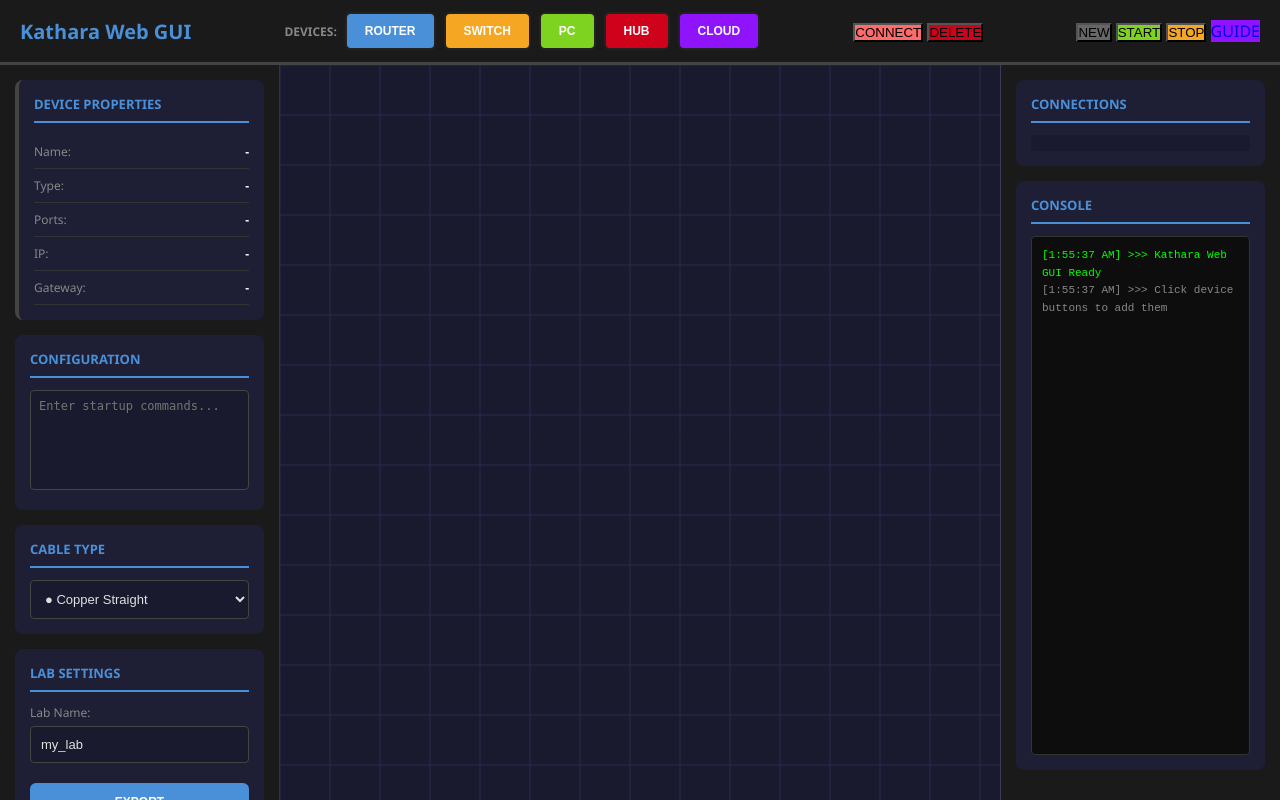
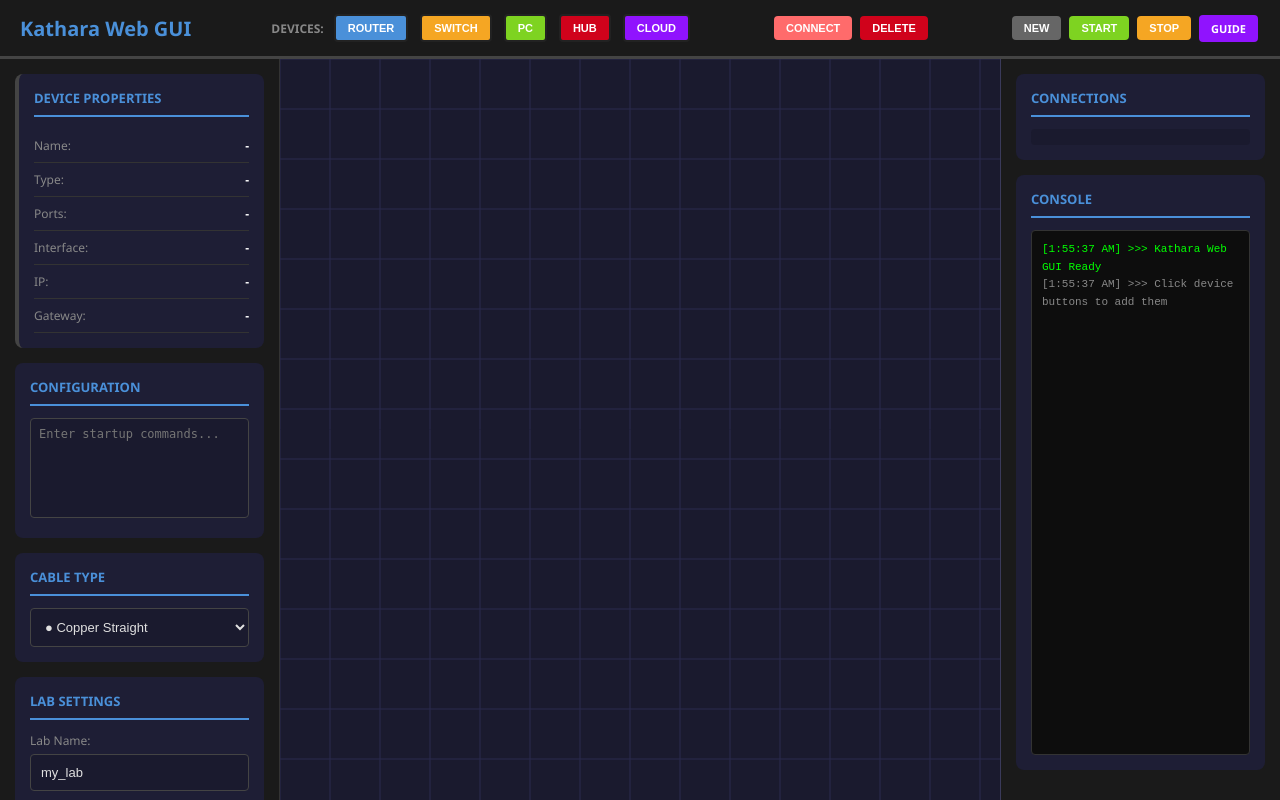
Before and after one commit to DanieleDiNatale/kathara-GUI, a Flask app: page / in a window 1280 px wide. Run offline with Flask 3, Linux system fonts and the light colour scheme.

Commit message:
Add ETH interface selection and ping functionality to both Desktop and Web GUI

```diff
--- a/kathara_gui_web/app.py
+++ b/kathara_gui_web/app.py
@@ -118,6 +118,33 @@ def stop_lab():
     threading.Thread(target=run, daemon=True).start()
     return jsonify({'success': True, 'message': 'Lab stopping...'})
 
+@app.route('/ping', methods=['POST'])
+def ping_device():
+    data = request.json
+    device_name = data.get('device_name')
+    target_ip = data.get('target_ip')
+    eth = data.get('eth', 'eth0')
+
+    if not device_name or not target_ip:
+        return jsonify({'success': False, 'message': 'Device name and target IP required'}), 400
+
+    def run_ping():
+        result = subprocess.run(
+            ['kathara', 'connect', '-d', '.', '-c', device_name, '--', 'ping', '-c', '4', '-I', eth, target_ip],
+            capture_output=True,
+            text=True,
+            timeout=30
+        )
+        return result.stdout + result.stderr
+
+    try:
+        output = run_ping()
+        return jsonify({'success': True, 'result': output})
+    except subprocess.TimeoutExpired:
+        return jsonify({'success': False, 'message': 'Ping timeout'})
+    except Exception as e:
+        return jsonify({'success': False, 'message': str(e)})
+
 @app.route('/api/lab/list', methods=['POST'])
 def list_devices():
     data = request.json
--- a/kathara_gui_web/static/script.js
+++ b/kathara_gui_web/static/script.js
@@ -320,6 +320,7 @@ document.querySelectorAll('.device-btn').forEach(btn => {
             type,
             x: 100 + (devices.length % 4) * 150,
             y: 100 + Math.floor(devices.length / 4) * 120,
+            eth: 'eth0',
             ip: '',
             gateway: '',
             config: ''
@@ -400,41 +401,49 @@ function updatePropertiesPanel() {
     const nameEl = document.querySelector('#selectedName .property-value');
     const typeEl = document.querySelector('#selectedType .property-value');
     const portsEl = document.querySelector('#selectedPorts .property-value');
+    const ethEl = document.querySelector('#selectedEth .property-value');
     const ipEl = document.querySelector('#selectedIP .property-value');
     const gatewayEl = document.querySelector('#selectedGateway .property-value');
     const configEl = document.getElementById('deviceConfig');
     const configBtn = document.getElementById('saveConfigBtn');
     const setIpBtn = document.getElementById('setIpBtn');
+    const pingBtn = document.getElementById('pingBtn');
 
     if (selectedDevice) {
         nameEl.textContent = selectedDevice.name;
         typeEl.textContent = DEVICE_TYPES[selectedDevice.type].label;
         portsEl.textContent = Array.from({length: DEVICE_PORTS[selectedDevice.type]}, (_, i) => `eth${i}`).join(', ');
+        ethEl.textContent = selectedDevice.eth || '-';
         ipEl.textContent = selectedDevice.ip || '-';
         gatewayEl.textContent = selectedDevice.gateway || '-';
         configEl.value = selectedDevice.config || '';
         configBtn.style.display = 'inline-block';
         setIpBtn.style.display = 'inline-block';
+        pingBtn.style.display = selectedDevice.ip ? 'inline-block' : 'none';
     } else if (selectedConnection) {
         const dev1 = devices.find(d => d.name === selectedConnection.from);
         const dev2 = devices.find(d => d.name === selectedConnection.to);
         nameEl.textContent = `${selectedConnection.from} <-> ${selectedConnection.to}`;
         typeEl.textContent = CABLE_TYPES[selectedConnection.cableType].label;
         portsEl.textContent = '-';
+        ethEl.textContent = '-';
         ipEl.textContent = '-';
         gatewayEl.textContent = '-';
         configEl.value = '';
         configBtn.style.display = 'none';
         setIpBtn.style.display = 'none';
+        pingBtn.style.display = 'none';
     } else {
         nameEl.textContent = '-';
         typeEl.textContent = '-';
         portsEl.textContent = '-';
+        ethEl.textContent = '-';
         ipEl.textContent = '-';
         gatewayEl.textContent = '-';
         configEl.value = '';
         configBtn.style.display = 'none';
         setIpBtn.style.display = 'none';
+        pingBtn.style.display = 'none';
     }
 }
 
@@ -472,7 +481,13 @@ function updateConnectionsList() {
 }
 
 function openIPDialog(device) {
-    const ip = prompt(`Configure IP for ${device.name}:\nEnter IP address (e.g., 192.168.1.10)`, device.ip || '');
+    const ethOptions = ['eth0', 'eth1', 'eth2', 'eth3'];
+    let selectedEth = device.eth || 'eth0';
+
+    const eth = prompt(`Configure ${device.name}:\nSelect interface (${ethOptions.join(', ')}):`, selectedEth);
+    if (eth !== null && ethOptions.includes(eth)) {
+        device.eth = eth;
+        const ip = prompt(`Enter IP address for ${device.name} (e.g., 192.168.1.10):`, device.ip || '');
         if (ip !== null) {
             device.ip = ip;
             const gw = prompt(`Enter Gateway for ${device.name} (optional):`, device.gateway || '');
@@ -480,14 +495,42 @@ function openIPDialog(device) {
                 device.gateway = gw;
             }
             updatePropertiesPanel();
-        log(`[IP] ${device.name}: ${ip}` + (gw ? ` gateway: ${gw}` : ''), '#FFFF00');
+            log(`[IP] ${device.name} ${eth}:${ip}` + (gw ? ` gateway: ${gw}` : ''), '#FFFF00');
             draw();
+        }
+    } else if (eth !== null) {
+        alert('Invalid interface. Please choose: ' + ethOptions.join(', '));
     }
 }
 
 document.getElementById('setIpBtn').addEventListener('click', () => {
     if (selectedDevice) {
         openIPDialog(selectedDevice);
+    }
+});
+
+document.getElementById('pingBtn').addEventListener('click', () => {
+    if (selectedDevice && selectedDevice.ip) {
+        const targetIP = prompt(`Enter IP address to ping from ${selectedDevice.name}:`, selectedDevice.gateway || '');
+        if (targetIP) {
+            log(`[PING] ${selectedDevice.name} ping ${targetIP}...`, '#00FFFF');
+            fetch('/ping', {
+                method: 'POST',
+                headers: { 'Content-Type': 'application/json' },
+                body: JSON.stringify({ device_name: selectedDevice.name, target_ip: targetIP, eth: selectedDevice.eth || 'eth0' })
+            })
+            .then(res => res.json())
+            .then(data => {
+                if (data.success) {
+                    log(`[PING] ${data.result}`, data.success ? '#7ED321' : '#FF6B6B');
+                } else {
+                    log(`[PING] Error: ${data.message}`, '#FF6B6B');
+                }
+            })
+            .catch(err => {
+                log(`[PING] Error: ${err}`, '#FF6B6B');
+            });
+        }
     }
 });
 
@@ -519,7 +562,7 @@ document.getElementById('exportBtn').addEventListener('click', async () => {
 
     const result = await apiCall('/api/lab/export', {
         lab_name: labName,
-        devices: devices.map(d => ({ name: d.name, type: d.type, ip: d.ip, gateway: d.gateway, config: d.config })),
+        devices: devices.map(d => ({ name: d.name, type: d.type, eth: d.eth, ip: d.ip, gateway: d.gateway, config: d.config })),
         connections: connections
     });
 
@@ -535,7 +578,7 @@ document.getElementById('startBtn').addEventListener('click', async () => {
         const labName = document.getElementById('labName').value || 'my_lab';
         const result = await apiCall('/api/lab/export', {
             lab_name: labName,
-            devices: devices.map(d => ({ name: d.name, type: d.type, ip: d.ip, gateway: d.gateway, config: d.config })),
+            devices: devices.map(d => ({ name: d.name, type: d.type, eth: d.eth, ip: d.ip, gateway: d.gateway, config: d.config })),
             connections: connections
         });
         if (result.success) {
--- a/kathara_gui_web/static/style.css
+++ b/kathara_gui_web/static/style.css
@@ -41,6 +41,12 @@ body {
     gap: 8px;
 }
 
+.toolbar-section:not(.devices) {
+    display: flex;
+    align-items: center;
+    gap: 4px;
+}
+
 .toolbar-section .label {
     font-weight: bold;
     font-size: 12px;
@@ -48,17 +54,20 @@ body {
 }
 
 .device-btn {
-    padding: 10px 18px;
+    padding: 6px 12px;
     border: 2px solid #222;
-    border-radius: 6px;
+    border-radius: 4px;
     cursor: pointer;
-    font-size: 12px;
+    font-size: 11px;
     font-weight: bold;
     color: white;
     transition: all 0.2s;
+    margin: 2px;
+    white-space: nowrap;
 }
 
 .device-btn:hover {
+    opacity: 0.9;
     transform: scale(1.05);
     border-color: white;
 }
@@ -69,14 +78,30 @@ body {
 .device-btn.hub { background: #D0021B; }
 .device-btn.cloud { background: #9013FE; }
 
-.action-btn:hover { transform: scale(1.05); }
+.action-btn {
+    padding: 6px 12px;
+    border: none;
+    border-radius: 4px;
+    cursor: pointer;
+    font-weight: bold;
+    font-size: 11px;
+    color: white;
+    text-decoration: none;
+    display: inline-block;
+    text-align: center;
+    transition: all 0.2s;
+    margin: 2px;
+    white-space: nowrap;
+}
+
+.action-btn:hover { opacity: 0.9; transform: scale(1.05); }
 .action-btn.connect { background: #FF6B6B; }
 .action-btn.connect.active { background: #FFD700; color: black; }
 .action-btn.delete { background: #D0021B; }
 .action-btn.start { background: #7ED321; }
 .action-btn.stop { background: #F5A623; }
 .action-btn.new { background: #666; }
-.action-btn.guide { background: #9013FE; text-decoration: none; display: inline-block; }
+.action-btn.guide { background: #9013FE; }
 
 .main-content {
     display: flex;
@@ -182,6 +207,7 @@ select {
 
 .btn:hover { opacity: 0.9; transform: scale(1.02); }
 .btn.primary { background: #4A90D9; color: white; }
+.btn.ping { background: #00BCD4; color: white; }
 .btn.secondary { background: #444; color: white; }
 
 textarea {
--- a/kathara_gui_web/templates/index.html
+++ b/kathara_gui_web/templates/index.html
@@ -48,6 +48,10 @@
                         <span class="property-label">Ports:</span>
                         <span class="property-value">-</span>
                     </div>
+                    <div class="property" id="selectedEth">
+                        <span class="property-label">Interface:</span>
+                        <span class="property-value">-</span>
+                    </div>
                     <div class="property" id="selectedIP">
                         <span class="property-label">IP:</span>
                         <span class="property-value">-</span>
@@ -57,6 +61,7 @@
                         <span class="property-value">-</span>
                     </div>
                     <button class="btn primary" id="setIpBtn" style="display:none;">SET IP</button>
+                    <button class="btn ping" id="pingBtn" style="display:none;">PING</button>
                 </div>
 
                 <div class="panel">
```
Also changed, not shown: kathara_gui/main.py (+26 -10 lines), kathara_gui_web/GUIDA_KATHARA.md (+1 -1 lines), README.md. Lines whose indentation alone changed are shown as unchanged.
